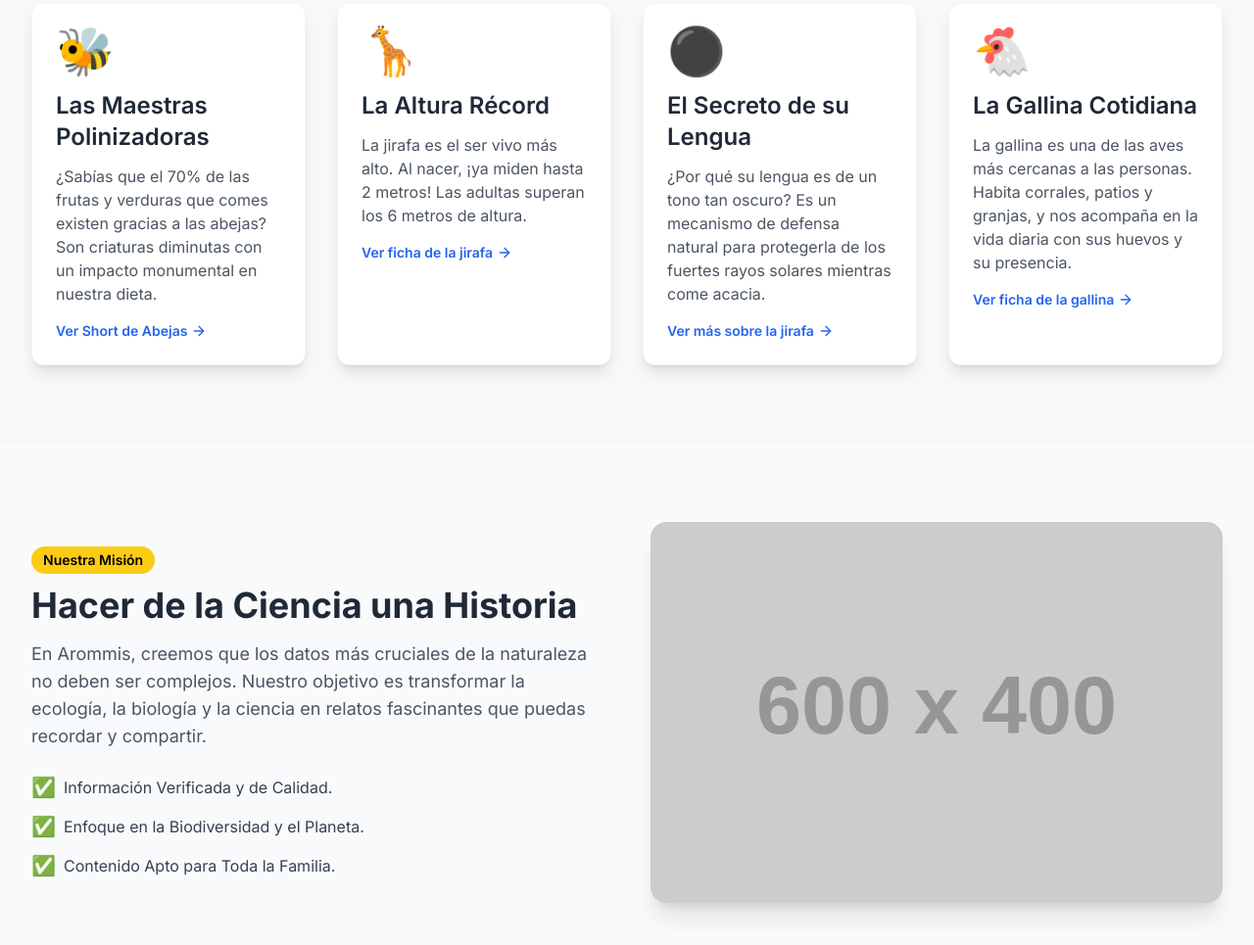
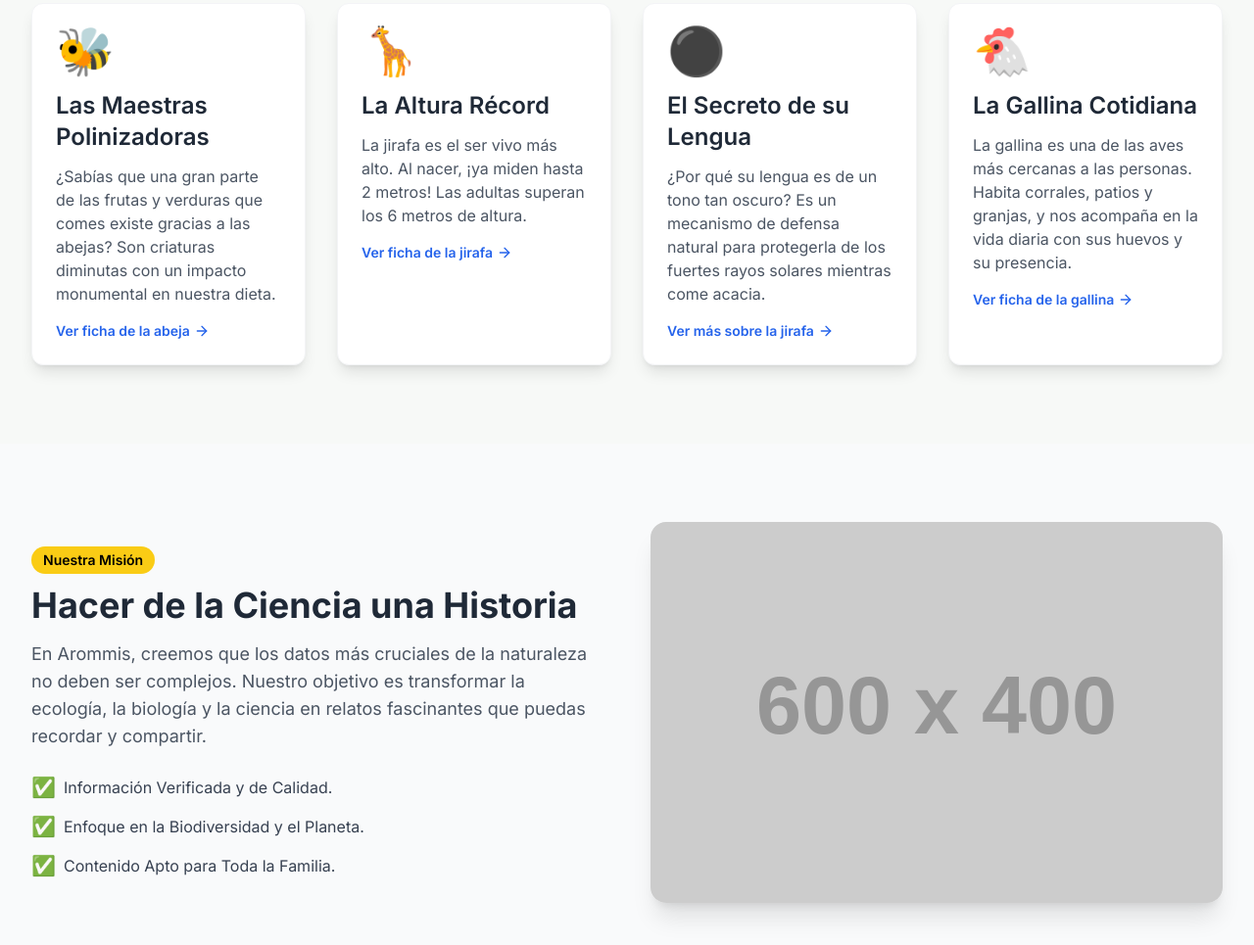
Before and after one commit to astivenr/Arommis, a plain HTML site: page index.html in a window 1280 px wide. Shown: the part 749-1714 px from the top of the page at 98% size. Drawn offline with nearby package versions, Linux system fonts and the light colour scheme; placeholder pictures from the web are drawn by us.

Commit message:
Update bee information and link in index.html

```diff
--- a/index.html
+++ b/index.html
@@ -84,11 +84,11 @@
                                 Las Maestras Polinizadoras
                             </h4>
                             <p class="text-gray-600 mb-4">
-                                ¿Sabías que el 70% de las frutas y verduras que comes existen gracias a las abejas?
+                                ¿Sabías que una gran parte de las frutas y verduras que comes existe gracias a las abejas?
                                 Son criaturas diminutas con un impacto monumental en nuestra dieta.
                             </p>
-                            <a href="https://www.youtube.com/watch?v=MEsd1g8QrKU" target="_blank" class="text-sm font-semibold text-blue-600 hover:text-blue-800 flex items-center">
-                                Ver Short de Abejas
+                            <a href="abeja.html" class="text-sm font-semibold text-blue-600 hover:text-blue-800 flex items-center">
+                                Ver ficha de la abeja
                                 <svg xmlns="http://www.w3.org/2000/svg" width="16" height="16" viewBox="0 0 24 24" fill="none" stroke="currentColor" stroke-width="2" stroke-linecap="round" stroke-linejoin="round" class="ml-1">
                                     <path d="M5 12h14"/><path d="m12 5 7 7-7 7"/>
                                 </svg>
```
